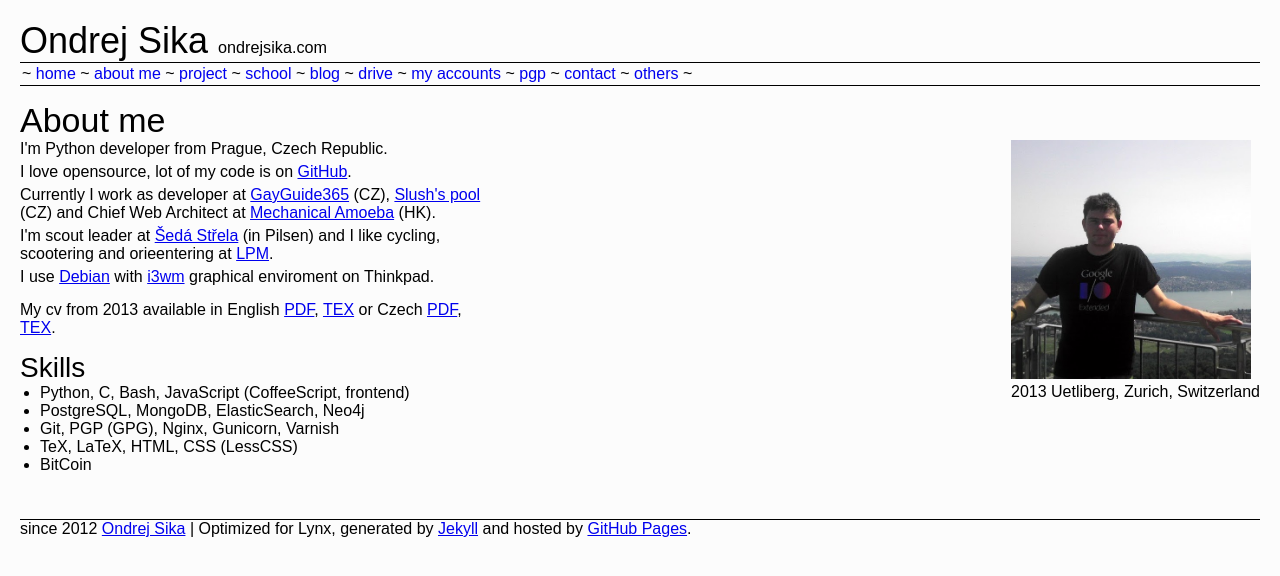
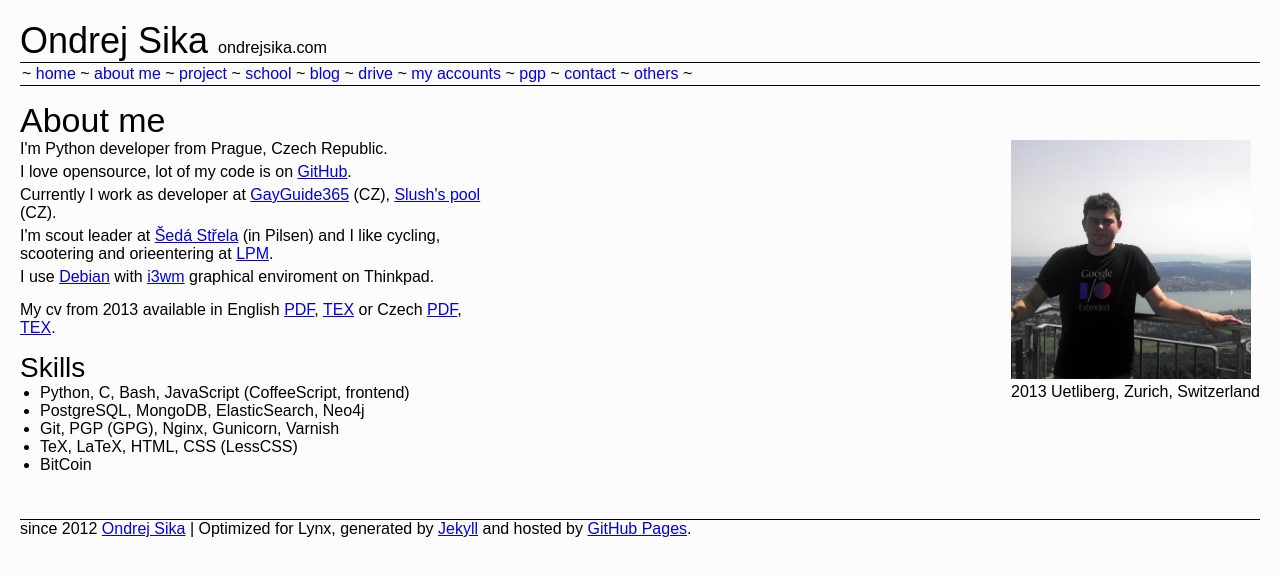
Before and after one commit to ondrejsika/ondrejsika.com, a Jekyll site: the page built from about-me.html, in a window 1280 px wide. Shown: the top 576 px of the page. Built offline with Jekyll 4.4.1, drawn with Linux system fonts in a browser that asks for light colours; Markdown is read by kramdown in place of the engine named in the settings; comment, search, counter and statistics services are not loaded.

Commit message:
remove Mechanical Amoeba from about me

```diff
--- a/about-me.html
+++ b/about-me.html
@@ -22,7 +22,7 @@
                 I love opensource, lot of my code is on <a href="http://github.com/ondrejsika">GitHub</a>.
             </p>
             <p>
-                Currently I work as developer at <a href="http://gayguide365.com">GayGuide365</a> (CZ), <a href="http://mining.bitcoin.cz">Slush's pool</a> (CZ)  and Chief Web Architect  at <a href="http://mechanicalamoeba.com">Mechanical Amoeba</a> (HK).
+                Currently I work as developer at <a href="http://gayguide365.com">GayGuide365</a> (CZ), <a href="http://mining.bitcoin.cz">Slush's pool</a> (CZ).
             </p>
             <p>
                 I&#39;m scout leader at <a href="http://sedastrela.cz">Šedá Střela</a> (in Pilsen) and I like cycling, scootering and orieentering at <a href="http://lpm.zcu.cz">LPM</a>.
```
